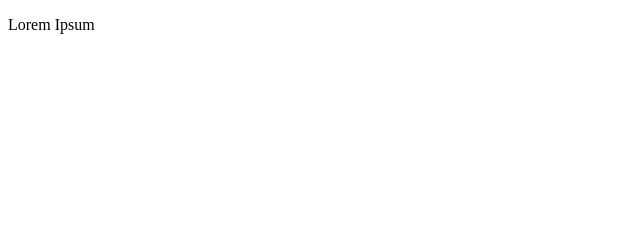
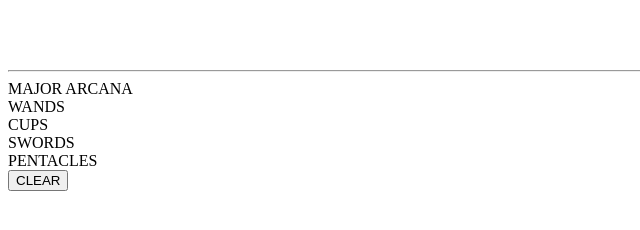
Before and after one commit to raulg/tarotPicker, a plain HTML site: page index.html in a window 1280 px wide. Shown: the whole page, without its empty margins (0-640 px from the left). Drawn offline with Linux system fonts and the light colour scheme.

Commit message:
Update index.html

```diff
--- a/index.html
+++ b/index.html
@@ -5,7 +5,36 @@
   </head>
   <body>
     <div id="container">
-      <p>Lorem Ipsum</p>
+      <div id="01" class="card reveal hold">
+        <img class="card-front reveal" src="" />
+      </div>
+      <div id="02" class="card reveal hold">
+        <img class="card-front reveal" src="" />
+      </div>
+      <div id="03" class="card reveal hold">
+        <img class="card-front reveal" src="" />
+      </div>
     </div>
+    <hr>
+    <div id="alt-picker">
+      <div class="suit major">
+        <span>MAJOR ARCANA</span>
+      </div>
+      <div class="suit wands">
+        <span>WANDS</span>
+      </div>
+      <div class="suit cups">
+        <span>CUPS</span>
+      </div>
+      <div class="suit swords">
+        <span>SWORDS</span>
+      </div>
+      <div class="suit pentacles">
+        <span>PENTACLES</span>
+      </div>
+      <div id="contents" class="hidden">
+      </div>
+    </div>
+    <button onclick="clearDeck()">CLEAR</button>
   </body>
 </html>
```
